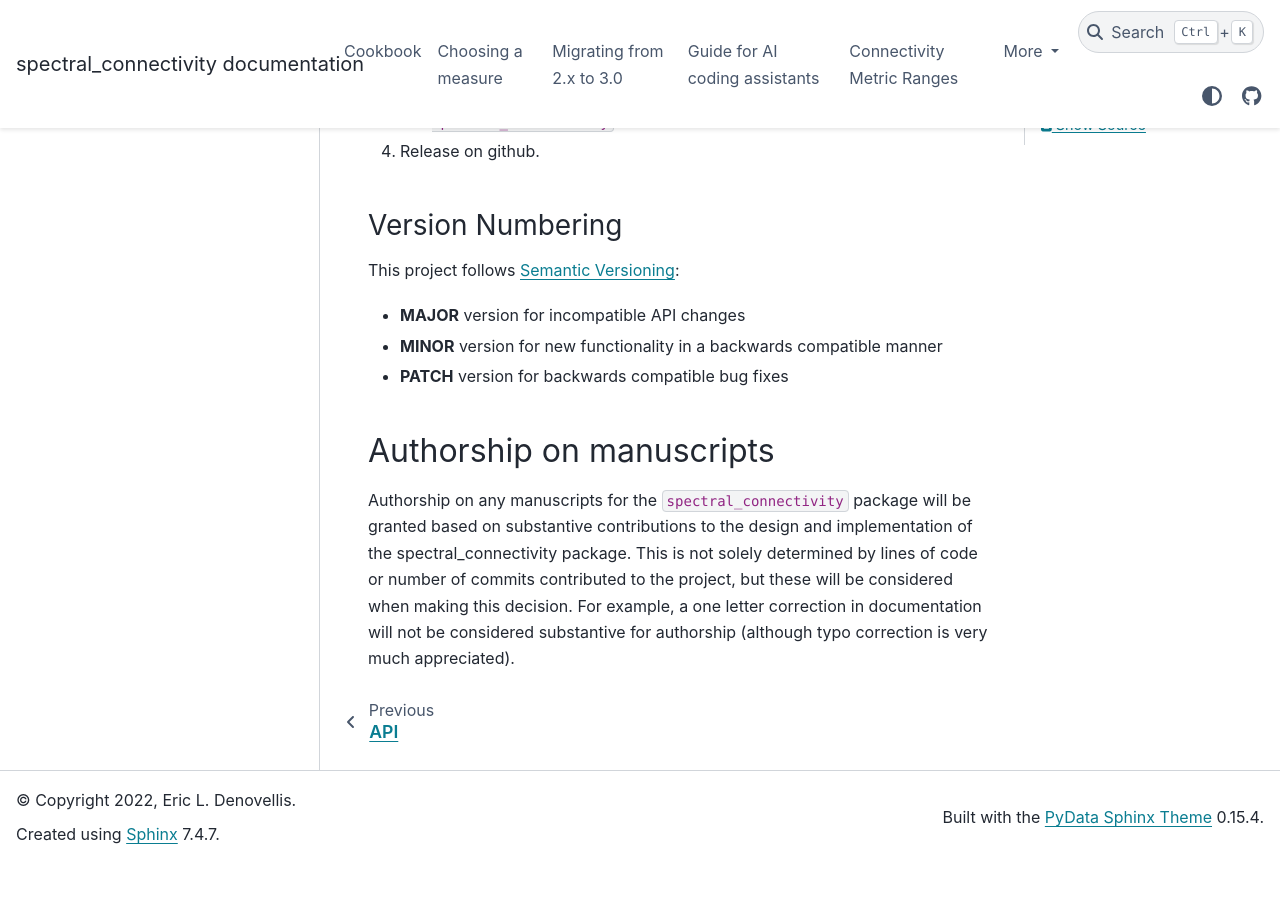
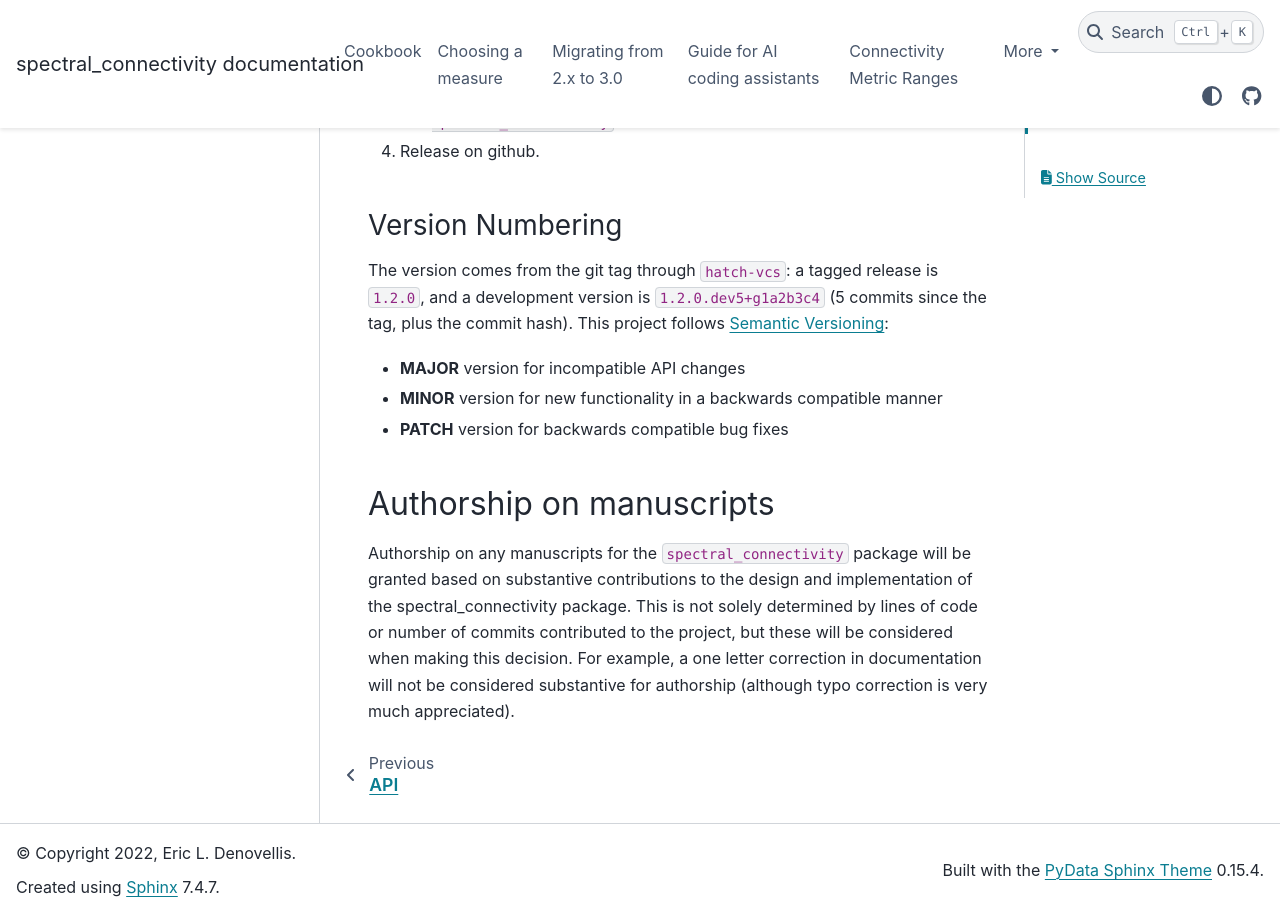
Before and after one commit to Eden-Kramer-Lab/spectral_connectivity, a Sphinx documentation site: the page built from docs/contributing.md, in a window 1280 px wide and 900 px high, scrolled down 4311 px. Built offline with Sphinx 7.4.7 and the PyData theme 0.15.4, drawn with Linux system fonts in a browser that asks for light colours; pages that are not in the unit, such as notebooks, are missing from menus; the version number could not be read and is left out; before the commit the page ends 5175 px from its top, so only the background shows below that.

Commit message:
Point the README's release notes at CONTRIBUTING and guard the include markers
The README's Releases, Making a Release, and Conda Package sections were a
shorter third copy of CONTRIBUTING's release process, and had already lost its
step of updating conda-recipe/meta.yaml first. They are now two sentences
linking to How to make a release, plus the conda-forge request; the
development-version format they alone gave moves to CONTRIBUTING's Version
Numbering. With only that left after it, the docs home page now includes the
README to the end, so its end marker is gone.

A test in tests/test_docs.py checks that every start-after/end-before marker
of docs/index.md appears once in README.md: MyST only logs an error for a
missing marker, so a reworded one would silently drop the README from the
docs home page (the test fails when a marker is changed).

Co-Authored-By: Claude Opus 5.5 <noreply@anthropic.com>

```diff
--- a/CONTRIBUTING.md
+++ b/CONTRIBUTING.md
@@ -154,7 +154,10 @@ This package is not currently on conda-forge. To add it:
 
 ### Version Numbering
 
-This project follows [Semantic Versioning](https://semver.org/):
+The version comes from the git tag through `hatch-vcs`: a tagged release is
+`1.2.0`, and a development version is `1.2.0.dev5+g1a2b3c4` (5 commits since
+the tag, plus the commit hash). This project follows
+[Semantic Versioning](https://semver.org/):
 - **MAJOR** version for incompatible API changes
 - **MINOR** version for new functionality in a backwards compatible manner
 - **PATCH** version for backwards compatible bug fixes
```
Also changed, not shown: README.md (+6 -40 lines), docs/index.md (+0 -1 lines), 1 other file.
